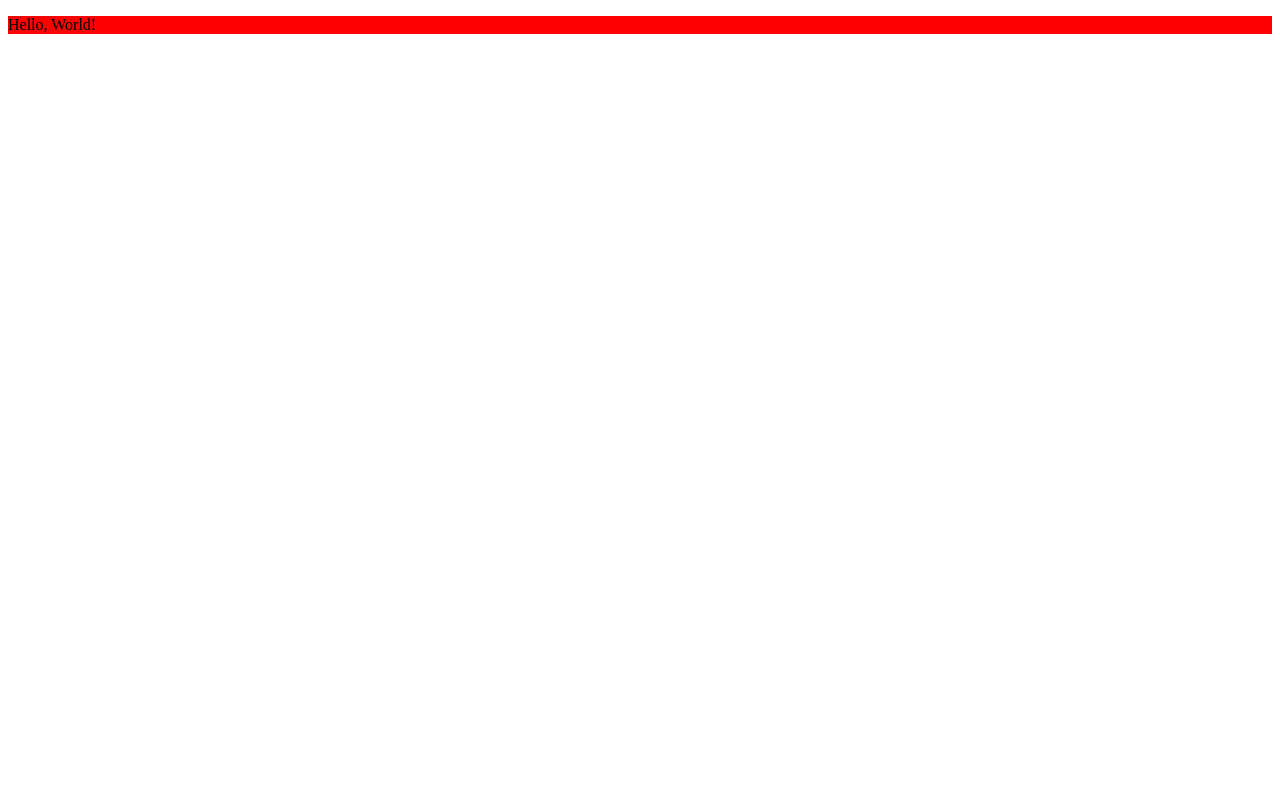
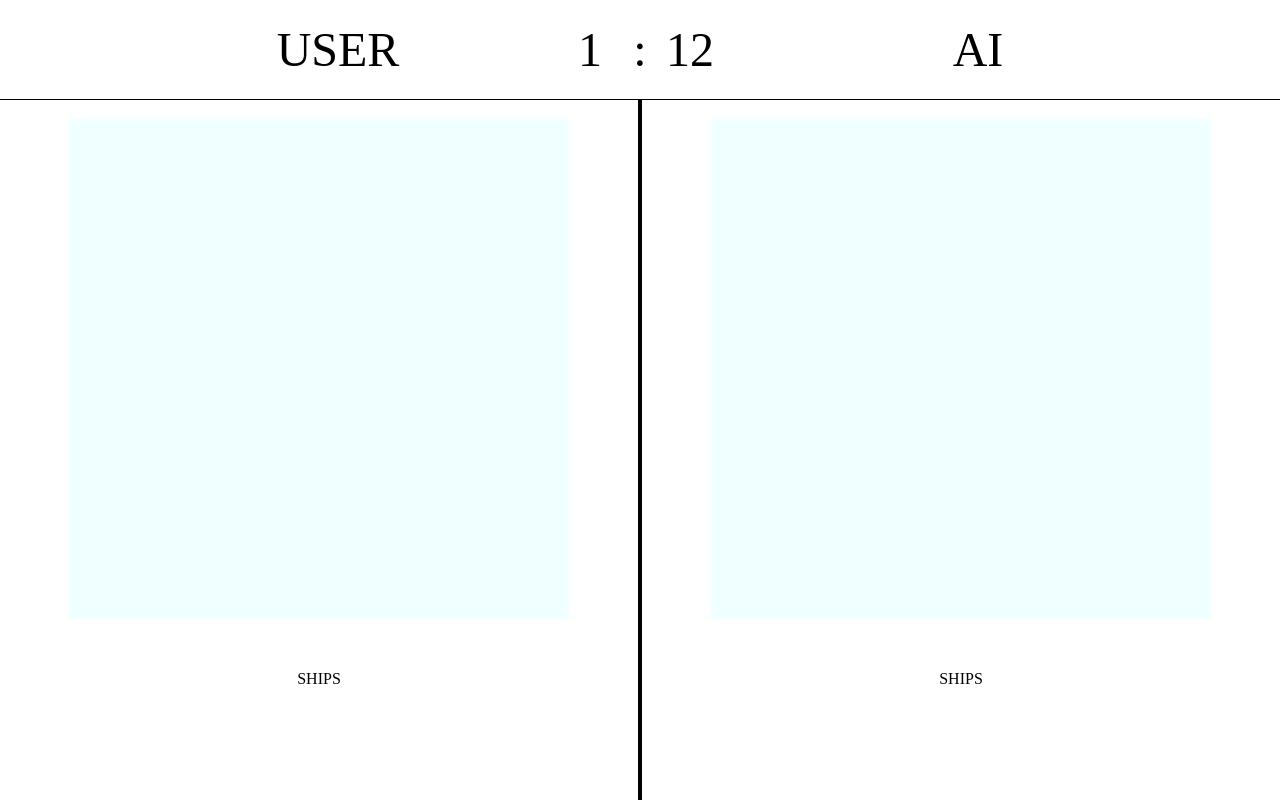
Before and after one commit to photonnn/battleship, a website built with webpack: page dist/index.html in a window 1280 px wide. Built offline with nearby package versions, Linux system fonts and the light colour scheme.

Commit message:
Add basic html and css, include a basic design

```diff
--- a/src/game.js
+++ b/src/game.js
@@ -7,7 +7,7 @@ export function gameLoop() {
   const user = player.createPlayer('user');
   const bot = player.createPlayer('bot');
 
-  const boardSize = 5;
+  const boardSize = 40;
 
   const userBoard = game.createGameboard(boardSize, boardSize);
   const botBoard = game.createGameboard(boardSize, boardSize);
--- a/src/style.css
+++ b/src/style.css
@@ -1,3 +1,89 @@
-p {
-  background-color: red;
+* {
+  margin: 0;
+  padding: 0;
+  box-sizing: border-box;
 }
+
+body {
+  height: 100vh;
+
+  display: grid;
+  grid-template-columns: repeat(2, 1fr);
+  grid-template-rows: 100px 1fr;
+  grid-column-gap: 0px;
+  grid-row-gap: 0px;
+}
+
+header {
+  grid-area: 1 / 1 / 2 / 3;
+}
+
+.user,
+.bot {
+  display: grid;
+  grid-template-columns: 1fr;
+  grid-template-rows: 1fr 0.3fr;
+  grid-column-gap: 0px;
+  grid-row-gap: 0px;
+}
+
+.user {
+  grid-area: 2 / 1 / 3 / 2;
+
+  border-right: black solid 2.5px;
+}
+
+.userShips,
+.botShips {
+  display: flex;
+  justify-content: center;
+  align-items: flex-start;
+  padding-top: 5%;
+
+  grid-area: 2 / 1 / 3 / 2;
+}
+
+.botBoard,
+.userBoard {
+  display: flex;
+  justify-content: center;
+  align-items: center;
+
+  grid-area: 1 / 1 / 2 / 2;
+}
+
+.board {
+  width: 500px; /*  20 * 30 */
+  height: 500px;
+  background-color: azure;
+}
+
+.bot {
+  grid-area: 2 / 2 / 3 / 3;
+
+  border-left: black solid 2.5px;
+}
+
+header {
+  display: flex;
+  justify-content: space-around;
+  align-items: center;
+
+  font-size: 3rem;
+  border-bottom: black solid 1px;
+}
+
+header .score {
+  position: fixed;
+  display: flex;
+  justify-content: center;
+  width: 300px;
+  left: 50%;
+  margin-left: -150px; /* negative half of width*/
+  flex-direction: row;
+}
+
+header .score p {
+  width: 50px;
+  text-align: center;
+}
```
Also changed, not shown: dist/index.html.
